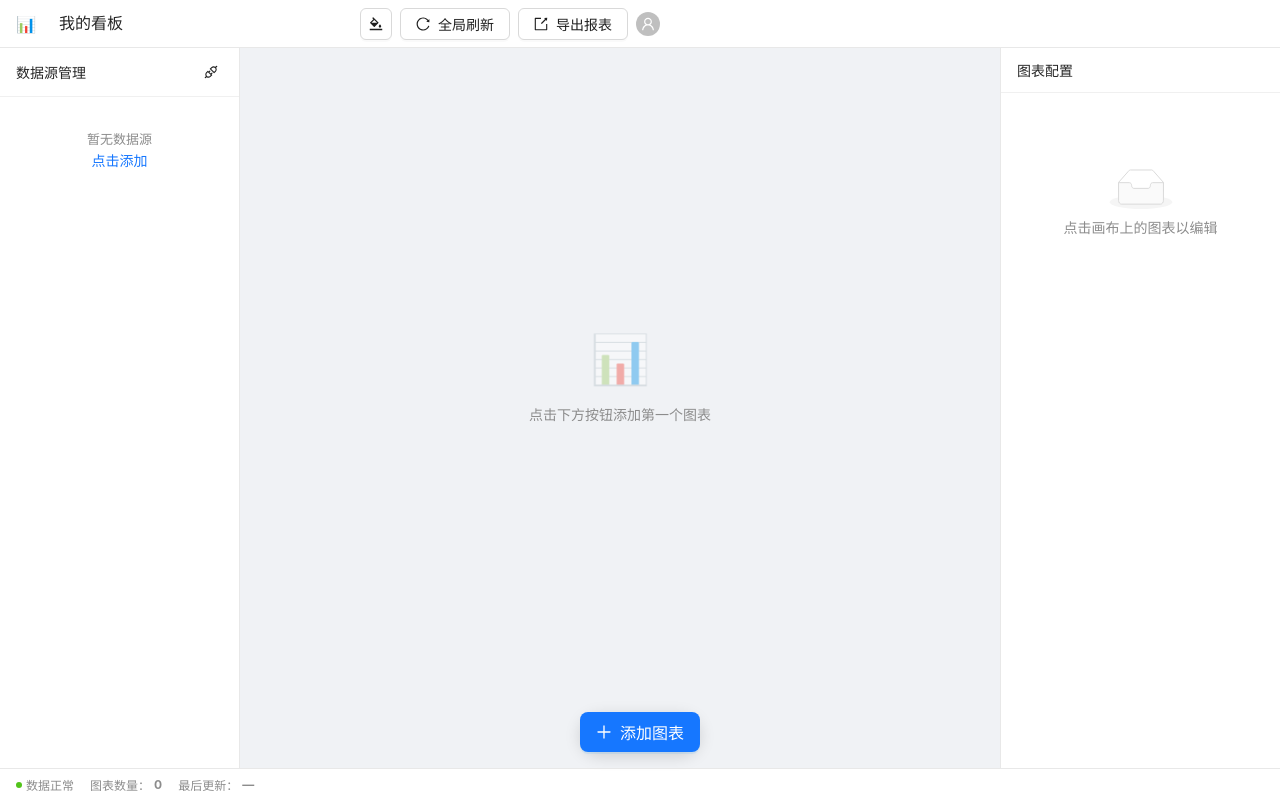
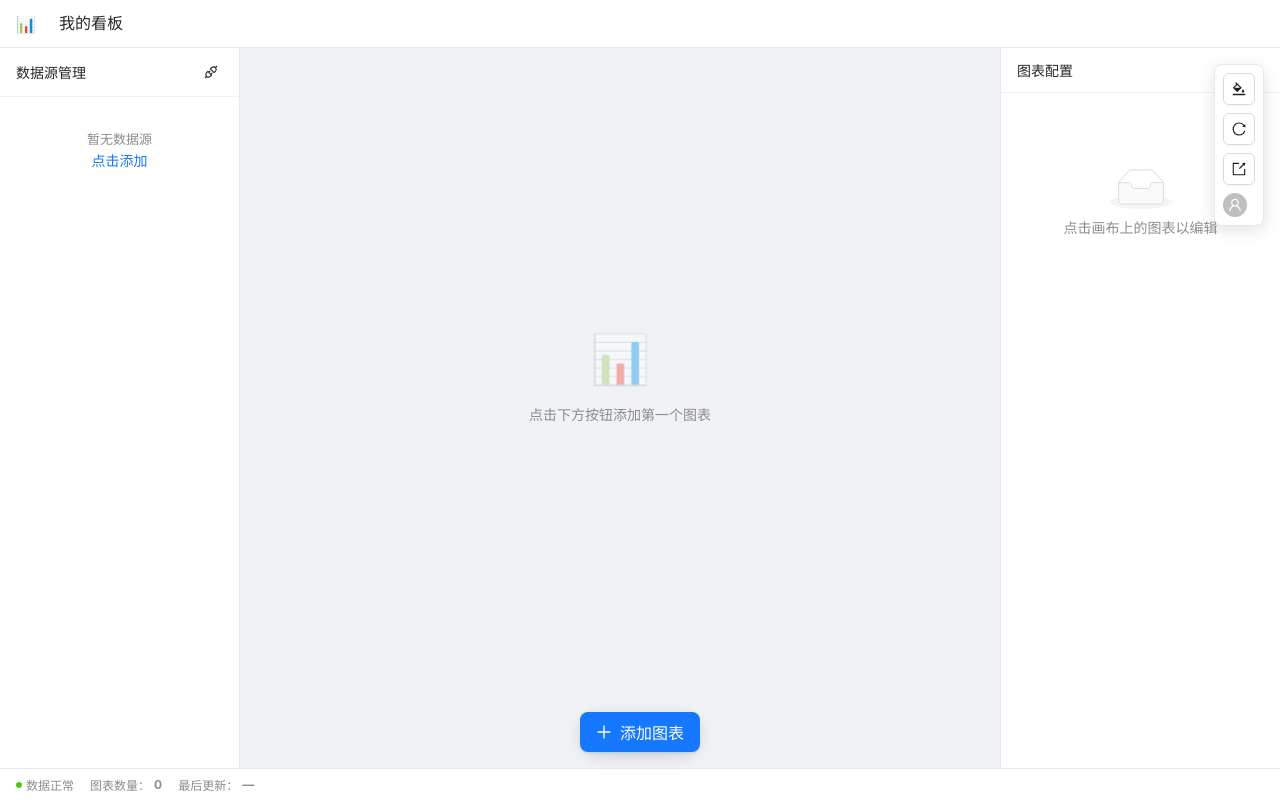
Before and after one commit to CuizXuan/Dashboard_Builder, a React (Vite) app: page / in a window 1280 px wide. Built offline with nearby package versions, Linux system fonts and the light colour scheme.

Commit message:
feat: 全局功能按钮移至画布右上角悬浮工具栏

```diff
--- a/src/App.tsx
+++ b/src/App.tsx
@@ -1,7 +1,7 @@
 import { Drawer } from 'antd'
 import { useState } from 'react'
 import { useDashboardStore } from './store/useDashboardStore'
-import Header from './components/Layout/Header'
+import Header, { TopRightToolbar } from './components/Layout/Header'
 import LeftPanel from './components/Layout/LeftPanel'
 import Canvas from './components/Layout/Canvas'
 import RightPanel from './components/RightPanel/RightPanel'
@@ -33,6 +33,7 @@ export default function App() {
 
         <main className="app-main">
           <Canvas />
+          <TopRightToolbar />
         </main>
 
         {!isMobile && <RightPanel />}
--- a/src/components/Layout/Header.tsx
+++ b/src/components/Layout/Header.tsx
@@ -1,4 +1,4 @@
-import { Button, Avatar, Input, Popover, message } from 'antd'
+import { Button, Avatar, Input, Popover, message, Tooltip } from 'antd'
 import { ReloadOutlined, ExportOutlined, UserOutlined, BgColorsOutlined, MenuOutlined } from '@ant-design/icons'
 import { useState } from 'react'
 import { useDashboardStore } from '../../store/useDashboardStore'
@@ -16,21 +16,8 @@ interface HeaderProps {
 }
 
 export default function Header({ onMenuClick }: HeaderProps) {
-  const { dashboard, setDashboardTitle, setLastUpdate } = useDashboardStore()
-  const { theme, setTheme } = useThemeStore() as { theme: ThemeName; setTheme: (t: ThemeName) => void }
+  const { dashboard, setDashboardTitle } = useDashboardStore()
   const isMobile = useIsMobile()
-  const [themeOpen, setThemeOpen] = useState(false)
-
-  const handleRefresh = () => {
-    setLastUpdate(new Date().toLocaleTimeString('zh-CN'))
-    message.success('已刷新')
-  }
-
-  const handleThemeSelect = (key: ThemeName) => {
-    setTheme(key)
-    setThemeOpen(false)
-    message.success('主题已切换')
-  }
 
   return (
     <header className="app-header">
@@ -45,7 +32,23 @@ export default function Header({ onMenuClick }: HeaderProps) {
         variant="borderless"
         style={{ maxWidth: 300 }}
       />
-      <div className="app-header__actions">
+    </header>
+  )
+}
+
+/** 右上角悬浮工具栏 */
+export function TopRightToolbar() {
+  const { theme, setTheme } = useThemeStore() as { theme: ThemeName; setTheme: (t: ThemeName) => void }
+  const { setLastUpdate } = useDashboardStore()
+  const [themeOpen, setThemeOpen] = useState(false)
+
+  const handleRefresh = () => {
+    setLastUpdate(new Date().toLocaleTimeString('zh-CN'))
+    message.success('已刷新')
+  }
+
+  return (
+    <div className="top-right-toolbar">
       <Popover
         open={themeOpen}
         onOpenChange={setThemeOpen}
@@ -59,7 +62,7 @@ export default function Header({ onMenuClick }: HeaderProps) {
                 type={theme === t.key ? 'primary' : 'text'}
                 size="small"
                 block
-                  onClick={() => handleThemeSelect(t.key as ThemeName)}
+                onClick={() => { setTheme(t.key as ThemeName); setThemeOpen(false) }}
                 style={{ textAlign: 'left' }}
               >
                 {t.label}
@@ -68,12 +71,22 @@ export default function Header({ onMenuClick }: HeaderProps) {
           </div>
         }
       >
-          <Button icon={<BgColorsOutlined />} title="切换主题" />
+        <Tooltip title="切换主题" placement="left">
+          <Button icon={<BgColorsOutlined />} />
+        </Tooltip>
       </Popover>
-        <Button icon={<ReloadOutlined />} onClick={handleRefresh}>全局刷新</Button>
-        <Button icon={<ExportOutlined />}>导出报表</Button>
+
+      <Tooltip title="全局刷新" placement="left">
+        <Button icon={<ReloadOutlined />} onClick={handleRefresh} />
+      </Tooltip>
+
+      <Tooltip title="导出报表" placement="left">
+        <Button icon={<ExportOutlined />} />
+      </Tooltip>
+
+      <Tooltip title="个人信息" placement="left">
         <Avatar size="small" icon={<UserOutlined />} />
+      </Tooltip>
     </div>
-    </header>
   )
 }
--- a/src/styles/global.css
+++ b/src/styles/global.css
@@ -193,6 +193,22 @@ body {
   z-index: 50;
   box-shadow: 0 4px 16px rgba(0, 0, 0, 0.15);
   border-radius: 24px;
+}
+
+/* 右上角悬浮工具栏 */
+.top-right-toolbar {
+  position: fixed;
+  top: calc(var(--header-height) + 16px);
+  right: 16px;
+  z-index: 50;
+  display: flex;
+  flex-direction: column;
+  gap: 8px;
+  background: var(--color-bg-card);
+  border: 1px solid var(--color-border);
+  border-radius: 8px;
+  padding: 8px;
+  box-shadow: var(--shadow-card-hover);
 }
 
 /* react-grid-layout 样式 */
```
Lines whose indentation alone changed are shown as unchanged.
